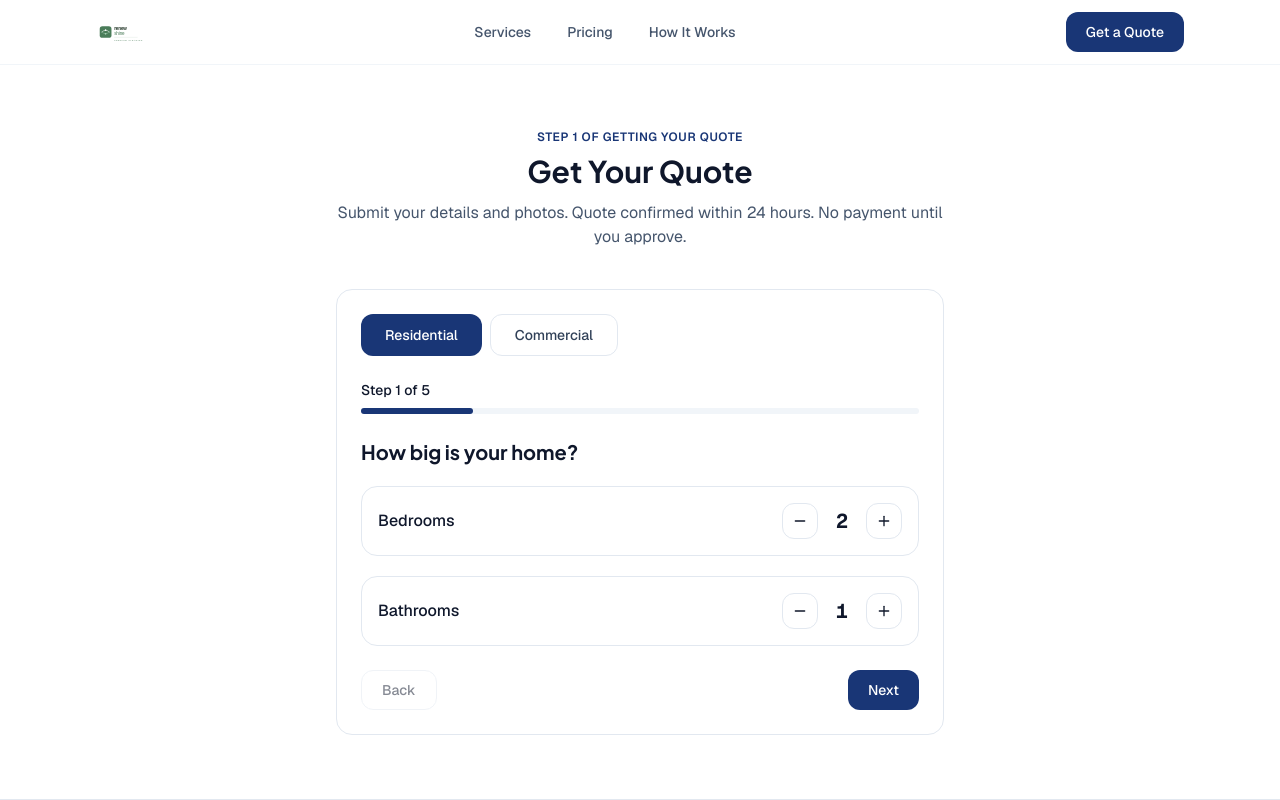
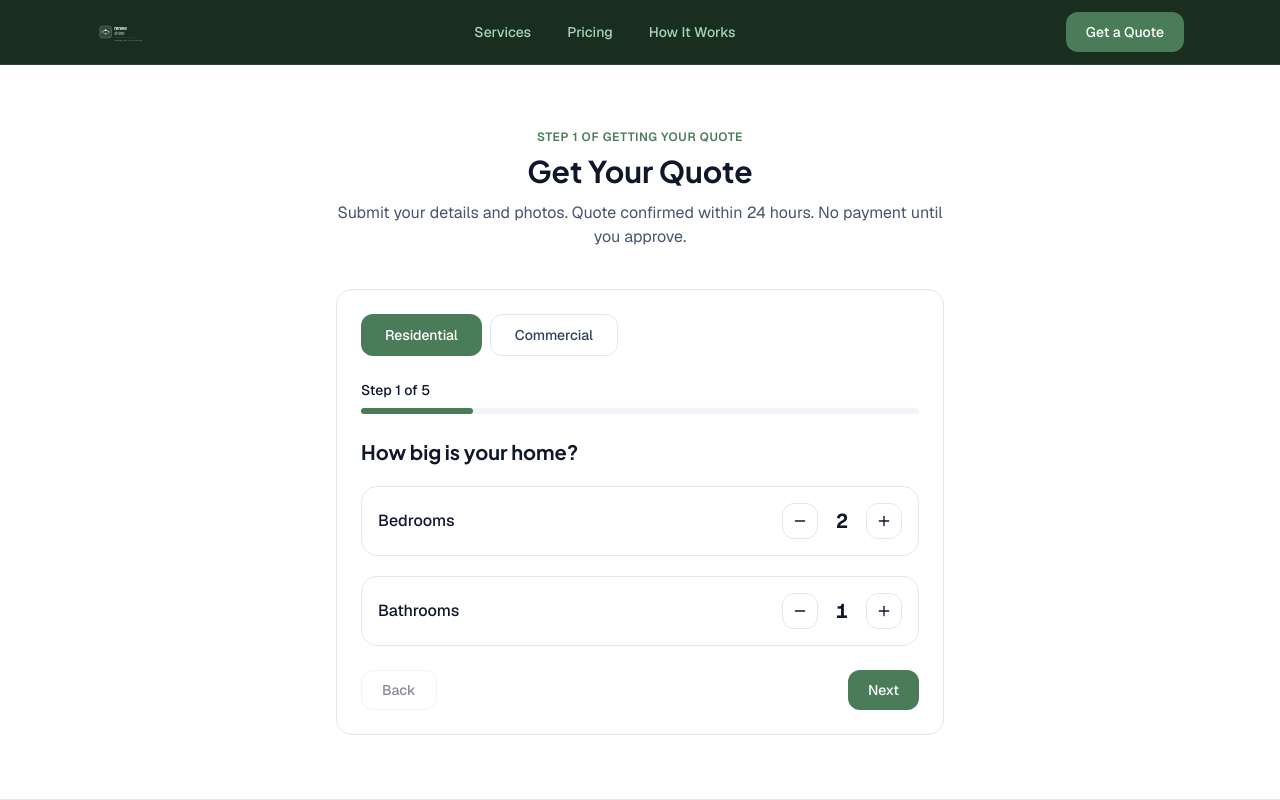
Before and after one commit to gracebotly/renewshine-app, a Next.js app: page /booking in a window 1280 px wide. Shown: the top 800 px of the page. Built offline with nearby package versions, Linux system fonts and the light colour scheme.

Commit message:
feat: Option 2 color scheme — dark forest navbar, green brand tokens

```diff
--- a/src/app/globals.css
+++ b/src/app/globals.css
@@ -2,10 +2,10 @@
 
 @theme inline {
   /* Brand */
-  --color-brand: hsl(221 65% 28%);
-  --color-brand-hover: hsl(221 65% 22%);
-  --color-brand-foreground: hsl(0 0% 100%);
-  --color-brand-muted: hsl(221 40% 94%);
+  --color-brand: #4A7C59;
+  --color-brand-hover: #3d6b4a;
+  --color-brand-foreground: #ffffff;
+  --color-brand-muted: #e8f3ec;
 
   /* Base */
   --color-background: #ffffff;
@@ -37,8 +37,8 @@ html {
 
 /* Selection color */
 ::selection {
-  background: hsl(221 65% 28% / 0.12);
-  color: hsl(221 65% 18%);
+  background: #4A7C59;
+  color: #ffffff;
 }
 
 body {
--- a/src/components/layout/Navbar.tsx
+++ b/src/components/layout/Navbar.tsx
@@ -17,36 +17,26 @@ const navLinks = [
 export default function Navbar() {
   const pathname = usePathname()
   const [mobileOpen, setMobileOpen] = React.useState(false)
-  const [scrolled, setScrolled] = React.useState(false)
-
-  React.useEffect(() => {
-    const handleScroll = () => setScrolled(window.scrollY > 8)
-    window.addEventListener('scroll', handleScroll, { passive: true })
-    return () => window.removeEventListener('scroll', handleScroll)
-  }, [])
 
   React.useEffect(() => {
     setMobileOpen(false)
   }, [pathname])
 
   return (
-    <header
-      className={cn(
-        'sticky top-0 z-50 w-full border-b transition-all duration-200',
-        scrolled
-          ? 'bg-white/95 backdrop-blur-sm border-slate-200 shadow-sm'
-          : 'bg-white border-slate-100'
-      )}
-    >
+    <header className="sticky top-0 z-50 w-full bg-[#1A2E1F] border-b border-[#2d4a35]">
       <div className="mx-auto max-w-6xl px-4 sm:px-6 lg:px-8">
         <div className="flex h-16 items-center justify-between">
 
           {/* Logo */}
-          <Link
-            href="/"
-            className="flex items-center gap-2 text-slate-900 hover:text-slate-700 transition-colors duration-200"
-          >
-            <Image src="/logo-primary.svg" alt="RenewShine" width={160} height={40} priority className="h-8 w-auto" />
+          <Link href="/" className="flex items-center">
+            <Image
+              src="/logo-white.svg"
+              alt="RenewShine"
+              width={160}
+              height={40}
+              priority
+              className="h-8 w-auto"
+            />
           </Link>
 
           {/* Desktop nav */}
@@ -58,8 +48,8 @@ export default function Navbar() {
                 className={cn(
                   'px-4 py-2 rounded-lg text-sm font-medium transition-colors duration-200',
                   pathname === link.href
-                    ? 'text-(--color-brand) bg-(--color-brand-muted)'
-                    : 'text-slate-600 hover:text-slate-900 hover:bg-slate-50'
+                    ? 'text-white bg-white/10'
+                    : 'text-[#A8D4B5] hover:text-white hover:bg-white/10'
                 )}
               >
                 {link.label}
@@ -76,7 +66,7 @@ export default function Navbar() {
 
           {/* Mobile menu toggle */}
           <button
-            className="md:hidden flex items-center justify-center w-10 h-10 rounded-lg text-slate-600 hover:text-slate-900 hover:bg-slate-100 transition-colors duration-200 cursor-pointer"
+            className="md:hidden flex items-center justify-center w-10 h-10 rounded-lg text-[#A8D4B5] hover:text-white hover:bg-white/10 transition-colors duration-200 cursor-pointer"
             onClick={() => setMobileOpen((v) => !v)}
             aria-label="Toggle menu"
           >
@@ -87,18 +77,18 @@ export default function Navbar() {
 
       {/* Mobile menu */}
       {mobileOpen && (
-        <div className="md:hidden border-t border-slate-100 bg-white px-4 pb-4 pt-2">
+        <div className="md:hidden border-t border-[#2d4a35] bg-[#1A2E1F] px-4 pb-4 pt-2">
           <nav className="flex flex-col gap-1">
             {navLinks.map((link) => (
               <Link
                 key={link.href}
                 href={link.href}
-                className="px-4 py-3 rounded-lg text-sm font-medium text-slate-700 hover:text-slate-900 hover:bg-slate-50 transition-colors duration-200"
+                className="px-4 py-3 rounded-lg text-sm font-medium text-[#A8D4B5] hover:text-white hover:bg-white/10 transition-colors duration-200"
               >
                 {link.label}
               </Link>
             ))}
-            <div className="mt-2 pt-2 border-t border-slate-100">
+            <div className="mt-2 pt-2 border-t border-[#2d4a35]">
               <Button asChild size="md" className="w-full">
                 <Link href="/booking">Get a Quote</Link>
               </Button>
```
